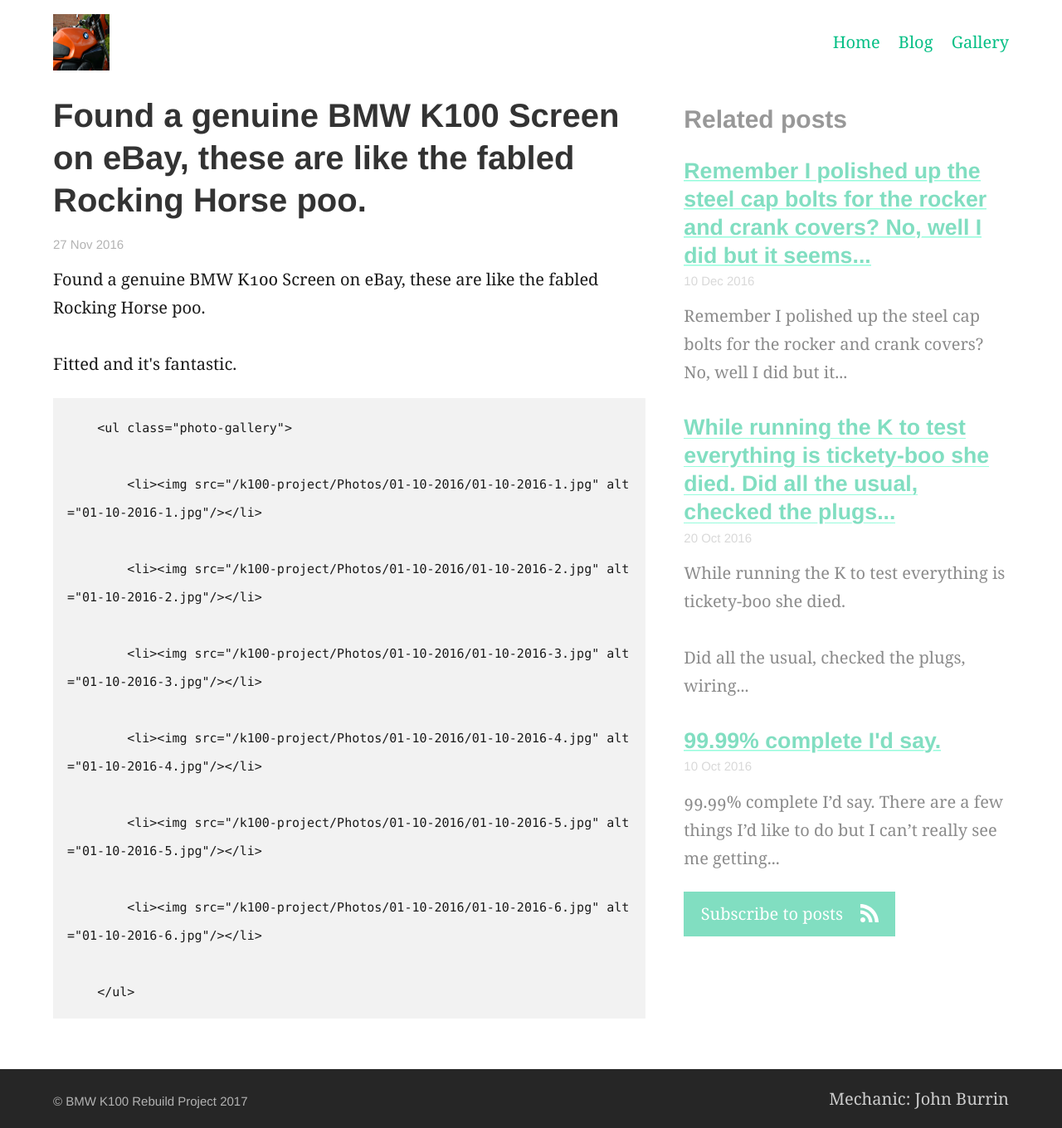
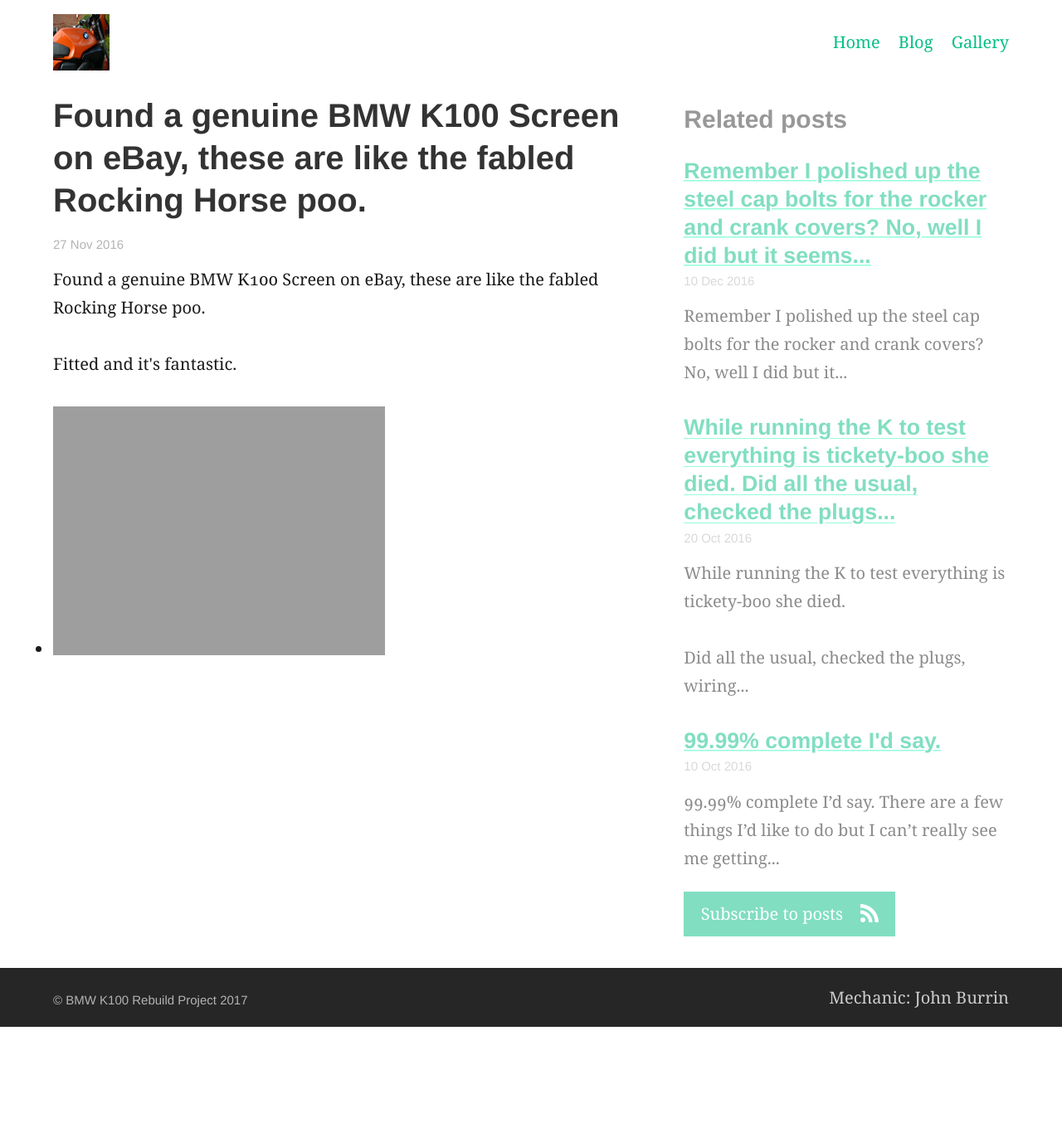
Before and after one commit to JonnyHonda/k100-project, a Jekyll site: the page built from _posts/2016-11-27-Found-a-genuine-BMW-K100-Screen-on-eBay,-these-are.md, in a window 1280 px wide. Shown: the whole page at 83% size. Built offline with Jekyll 4.4.1, drawn with Linux system fonts in a browser that asks for light colours; after the commit the page ends 1238 px from its top, so only the background shows below that.

Commit message:
Cleaning up the old posts

```diff
--- a/_posts/2016-11-27-Found-a-genuine-BMW-K100-Screen-on-eBay,-these-are.md
+++ b/_posts/2016-11-27-Found-a-genuine-BMW-K100-Screen-on-eBay,-these-are.md
@@ -18,8 +18,5 @@ images:
 ---
 Found a genuine BMW K100 Screen on eBay, these are like the fabled Rocking Horse poo.<br /><br />Fitted and it&#39;s fantastic.﻿
 
-        <ul class="photo-gallery">
-        {% for image in page.images %}
-            <li><img src="{{ image.image_path }}" alt="{{ image.title}}"/></li>
-        {% endfor %}
-        </ul>
+
+* ![image.title](image.image_path)
```
